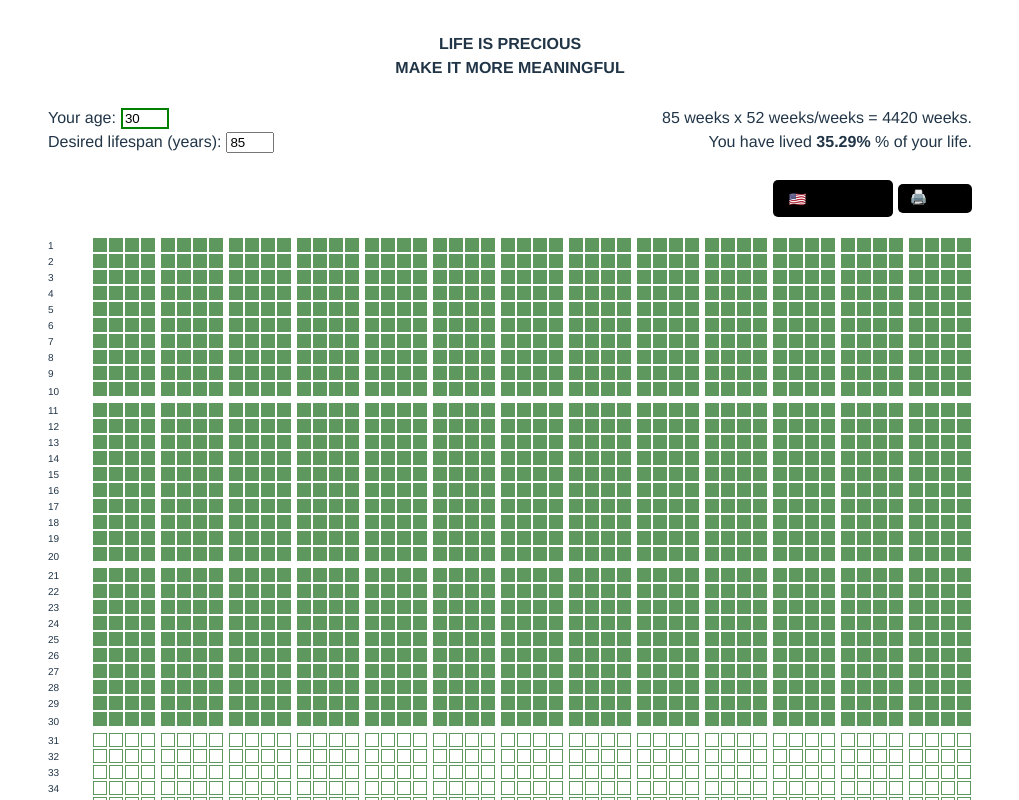
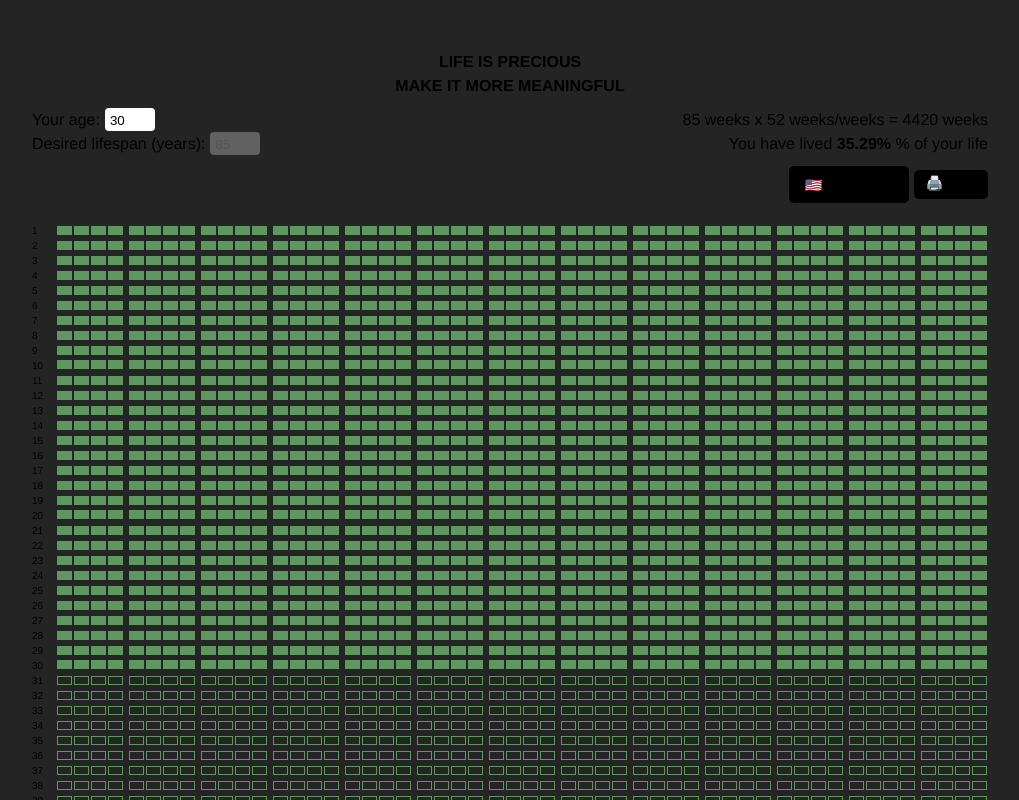
Before and after one commit to michaelwybraniec/life-is-precious, a Vue app: page / in a window 1280 px wide. Shown: the top 800 px of the page, without its empty margins (130-1149 px from the left). Built offline with nearby package versions, Linux system fonts and the light colour scheme.

Commit message:
fix: i18n t issue and prettier

```diff
--- a/package.json
+++ b/package.json
@@ -6,7 +6,9 @@
   "scripts": {
     "dev": "vite",
     "build": "vue-tsc && vite build",
-    "preview": "vite preview"
+    "preview": "vite preview",
+    "format": "prettier --write .",
+    "format:check": "prettier --check ."
   },
   "dependencies": {
     "vue": "^3.4.15",
@@ -14,6 +16,7 @@
   },
   "devDependencies": {
     "@vitejs/plugin-vue": "^4.6.2",
+    "prettier": "3.3.1",
     "typescript": "^5.2.2",
     "vite": "^5.0.13",
     "vue-tsc": "^1.8.27"
--- a/src/components/LifeIsPrecious.vue
+++ b/src/components/LifeIsPrecious.vue
@@ -1,48 +1,79 @@
 <template>
-  <div class="center">
+  <div id="banner">
     <b>{{ $t('lifeIsPrecious') }}</b
     ><br />
     <b>{{ $t('makeItMoreMeaningful') }}</b>
   </div>
   <div id="header-container">
     <div class="left">
-      <label for="age" class="hide-while-printing">{{ $t('yourAge') }}</label>
+      <div class="hide-for-printing">
+        <label
+          for="desiredAge"
+          class="hide-for-printing"
+          >{{ $t('yourAge') }}</label
+        >
         <input
           type="number"
-        id="age"
-        v-model.number="myLife.age"
-        max="110"
-        class="hide-while-printing"
-        style="width: 40px; margin-left: 5px; border: 2px solid green"
+          id="desiredAge"
+          v-model.number="myLife.desiredAge"
+          :min="minAge"
+          :max="maxAge"
+          @input="validateDesiredAge"
+          class="hide-for-printing"
+          style="
+            width: 40px;
+            margin-left: 5px;
+            border: 0px;
+            border-radius: 4px;
+            padding: 5px;
+            padding-bottom: 3px;
+          "
         />
-      <br class="hide-while-printing" />
+      </div>
+      <div>
         <label for="lifespan">{{ $t('desiredLifespan') }}</label>
-
         <input
           type="number"
           id="lifespan"
           v-model.number="myLife.desiredLifeSpan"
-        max="110"
-        style="width: 40px; margin-left: 5px"
+          :min="minLifeSpan"
+          :max="maxLifeSpan"
+          @input="validateLifeSpan"
+          disabled
+          style="
+            width: 40px;
+            margin-left: 5px;
+            border: 0px;
+            border-radius: 4px;
+            padding: 5px;
+            padding-bottom: 3px;
+          "
         />
       </div>
-
-    <div class="right">
-      <p>
-        {{ myLife.desiredLifeSpan }} {{ $t('weeks') }} x {{ weeksPerYear }}
-        {{ $t('weeks') }}/{{ $t('weeks') }} = {{ totalWeeksOfLife }}
-        {{ $t('weeks') }}.<br class="hide-while-printing" />
-        <span class="hide-while-printing">
-          {{ $t('youHaveLived') }} <b>{{ lifePercentage.toFixed(2) }}%</b>
-          {{ $t('percentOfYourLife') }}
-        </span>
+      <div v-if="inputWarning">
+        <p class="warning">
+          {{ $t('inputWarning') }}
         </p>
       </div>
     </div>
+    <div class="right">
+      <div>
+        {{ myLife.desiredLifeSpan }} {{ $t('weeks') }} x {{ weeksPerYear }}
+        {{ $t('weeks') }}/{{ $t('weeks') }} = {{ totalWeeksOfLife }}
+        {{ $t('weeks') }}
+      </div>
+      <div class="hide-for-printing">
+        {{ $t('youHaveLived') }} <b>{{ lifePercentage.toFixed(2) }}%</b>
+        {{ $t('percentOfYourLife') }}
+      </div>
+    </div>
+  </div>
   <div id="tools-container">
-
-    <div class="language-selector  hide-while-printing">
-      <select v-model="currentLocale" @change="changeLanguage">
+    <div class="language-selector hide-for-printing">
+      <select
+        v-model="currentLocale"
+        @change="changeLanguage"
+      >
         <option value="en">🇺🇸 English</option>
         <option value="pl">🇵🇱 Polski</option>
         <option value="es">🇪🇸 Español</option>
@@ -50,54 +81,70 @@
         <option value="hi">🇮🇳 हिंदी</option>
       </select>
     </div>
-    <button @click="printPage" class="hide-while-printing print-button">
+    <button
+      @click="printPage"
+      class="hide-for-printing print-button"
+    >
       🖨️ Print
     </button>
   </div>
   <div id="squares-container">
-    <div v-for="(chunk, row) in weeksChunks" :key="row" class="row">
+    <div
+      v-for="(chunk, row) in weeksChunks"
+      :key="row"
+      class="row"
+    >
       <div class="row-number">{{ row + 1 }}</div>
-      <div class="week-boxes" :class="{ 'tenth-chunk': (row + 1) % 10 === 0 }">
+      <div
+        class="week-boxes"
+        :class="{ 'tenth-chunk': (row + 1) % 10 === 0 }"
+      >
         <div
           v-for="(week, index) in chunk"
           :key="week"
           class="week-box"
           :class="{
-            checked: week <= myLife.age * weeksPerYear,
-            unchecked: week > myLife.age * weeksPerYear,
+            checked: week <= myLife.desiredAge * weeksPerYear,
+            unchecked: week > myLife.desiredAge * weeksPerYear,
             'extra-margin': index % 4 === 0,
           }"
         ></div>
       </div>
     </div>
   </div>
-  <footer class="footer-quote">"{{ $t('lifeIsNow') }}"</footer>
+  <footer class="footer-quote">{{ $t('lifeIsNow') }}</footer>
 </template>
 
 <script setup lang="ts">
-import { computed, ref, Ref, watch } from 'vue'
+import { computed, ref, Ref } from 'vue'
 import { useI18n } from 'vue-i18n'
-
 interface LifeData {
-  age: number
+  desiredAge: number
   desiredLifeSpan: number
 }
 
+// VARIABLES
 const myLife: Ref<LifeData> = ref({
-  age: 30,
+  desiredAge: 30,
   desiredLifeSpan: 85,
 })
+const weeksPerYear: number = 52
+const minLifeSpan: number = 0
+const maxLifeSpan: number = 85
+const minAge: number = 0
+const maxAge: number = 85
+const inputWarning = ref(false)
+const { locale } = useI18n()
+const currentLocale = ref(locale.value)
 
-const weeksPerYear: number = 52
-
+// FUNCTIONS
 const totalWeeksOfLife = computed(
-  () => weeksPerYear * myLife.value.desiredLifeSpan
+  () => weeksPerYear * myLife.value.desiredLifeSpan,
 )
-
 const weeksChunks = computed(() => {
   const weeks: number[] = Array.from(
     { length: totalWeeksOfLife.value },
-    (_, i) => i + 1
+    (_, i) => i + 1,
   )
   const chunks: number[][] = []
   for (let i = 0; i < weeks.length; i += weeksPerYear) {
@@ -105,181 +152,88 @@ const weeksChunks = computed(() => {
   }
   return chunks
 })
+const lifePercentage = computed(() => {
+  return (myLife.value.desiredAge / myLife.value.desiredLifeSpan) * 100
+})
+const printPage = () => window.print()
+const changeLanguage = () => (locale.value = currentLocale.value)
 
-const lifePercentage = computed(() => {
-  return (myLife.value.age / myLife.value.desiredLifeSpan) * 100
-})
+const isBetween = (value: number, min: number, max: number) => {
+  return value >= min && value <= max
+}
 
-// Watcher to enforce the maximum lifespan
-watch(
-  () => myLife.value.desiredLifeSpan,
-  (newLifeSpan) => {
-    if (newLifeSpan > 110) {
-      myLife.value.desiredLifeSpan = 110
+const validateDesiredAge = (event: Event) => {
+  const target = event.target as HTMLInputElement
+  const value = parseInt(target.value, 10)
+  if (!isBetween(value, minAge, maxAge)) {
+    inputWarning.value = true
+    if (value < minAge) myLife.value.desiredAge = minAge
+    else if (value > maxAge) myLife.value.desiredAge = maxAge
+    else if (isNaN(value)) myLife.value.desiredAge = minAge
+  } else {
+    inputWarning.value = false
+    myLife.value.desiredAge = value
+    // Age cannot be higher than desired lifespan
+    if (myLife.value.desiredLifeSpan < value) {
+      myLife.value.desiredLifeSpan = value
     }
   }
-)
+}
 
-// Watcher to enforce the maximum age input
-watch(
-  () => myLife.value.age,
-  (newAge) => {
-    if (newAge > 85) {
-      myLife.value.age = 85
+const validateLifeSpan = (event: Event) => {
+  const target = event.target as HTMLInputElement
+  const value = parseInt(target.value, 10)
+  if (!isBetween(value, minLifeSpan, maxLifeSpan)) {
+    console.log(value)
+    inputWarning.value = true
+    if (value < minLifeSpan) myLife.value.desiredLifeSpan = minLifeSpan
+    else if (isNaN(value)) myLife.value.desiredLifeSpan = minLifeSpan
+    else if (value > maxLifeSpan) myLife.value.desiredLifeSpan = maxLifeSpan
+  } else {
+    inputWarning.value = false
+    myLife.value.desiredLifeSpan = value
+    // Desired lifespan cannot be shorter than age
+    if (myLife.value.desiredLifeSpan < myLife.value.desiredAge) {
+      myLife.value.desiredAge = 0
     }
   }
-)
-
-function printPage() {
-  window.print()
-}
-
-const { t, locale } = useI18n()
-const currentLocale = ref(locale.value)
-
-function changeLanguage() {
-  locale.value = currentLocale.value
 }
 </script>
 
 <style scoped>
-@media (max-width: 768px) {
-  #header-container {
-    flex-direction: column;
-    text-align: center;
-    max-width: 100%; /* Allow full width on smaller screens */
+body {
+  margin: 0;
+  padding: 0;
+  box-sizing: border-box;
 }
 
-  .left,
-  .center,
-  .right {
-    flex: 1 0 100%;
+#app {
+  position: sticky;
+  top: 0;
+  z-index: 1000;
+  background: white;
+}
+#banner {
+  margin-top: 50px;
   text-align: center;
   width: 100%; /* Full width for mobile */
 }
-
-  .week-boxes {
-    justify-content: center;
-  }
-}
-
-
-.print-button {
-  padding: 5px 12px 8px;
-  margin-left: 5px;
-  font-size: 14px;
-  border-radius: 5px;
-  border: solid 0px grey;
-  cursor: pointer;
-  background-color: black;
-}
-
-.language-selector {
-  padding: 7px 12px;
-  margin-left: 5px;
-  font-size: 14px;
-  border-radius: 5px;
-  border: solid 0px grey;
-  cursor: pointer;
-  background-color: black;
-}
-
-.language-selector select {
-  padding-top: 3px;
-  font-size: 14px;
-  border-radius: 5px;
-  border: solid 0px grey;
-  cursor: pointer;
-  background-color: black;
-}
-
 #header-container {
   display: flex;
   justify-content: space-between;
-  align-items: center;
   padding: 10px 0;
   max-width: 1200px; /* Set a max-width for larger screens */
   margin: 0 auto; /* Center align the container */
 }
-
-#tools-container {
-  display: flex;
-  justify-content: flex-end;
-  align-items: center;
-}
-
-.left {
-  min-width: 180px; /* Prevents columns from becoming too narrow */
-  flex: 1;
-  text-align: left;
-}
-
-.center {
-  min-width: 180px; /* Prevents columns from becoming too narrow */
-  flex: 1;
-}
-
-
-.right {
-  min-width: 180px; /* Prevents columns from becoming too narrow */
-  flex: 1;
-  text-align: right;
-}
-
-.left input,
-.right input,
-.left label,
-.right label {
-  width: 100%; /* Ensures inputs and labels do not overflow their containers */
-}
-
-.center {
-  flex: 1;
-  text-align: center;
-}
-
-.right {
-  display: flex;
-  flex-direction: column;
-  align-items: flex-end;
-}
-
 #squares-container {
   margin-top: 20px;
   display: flex;
   flex-direction: column;
 }
-.row {
+#tools-container {
   display: flex;
+  justify-content: flex-end;
   align-items: center;
-}
-.row-number {
-  width: 30px;
-  text-align: left;
-  margin-right: 10px;
-  font-size: 10px;
-}
-
-.week-boxes {
-  display: flex;
-}
-.tenth-chunk {
-  margin-bottom: 5px; /* Apply additional left margin for every 4th chunk */
-}
-.week-box {
-  width: 12px;
-  height: 12px;
-  margin: 1px;
-  border: 1px solid #5f985e;
-}
-.week-box.checked {
-  background-color: #5f985e;
-}
-.week-box.extra-margin {
-  margin-left: 5px;
-}
-input[type='checkbox'] {
-  display: none; /* Hide the actual squares-container */
 }
 @media print {
   @page {
@@ -291,8 +245,14 @@ input[type='checkbox'] {
     transform-origin: top left;
     width: 125%;
   }
-  .hide-while-printing {
+  .hide-for-printing {
     display: none;
+  }
+  .tenth-chunk {
+    margin-bottom: 2px !important; /* Apply additional left margin for every 4th chunk */
+  }
+  #header-container {
+    margin-top: 30px;
   }
   .week-box,
   .week-box.checked {
@@ -305,10 +265,79 @@ input[type='checkbox'] {
     background-color: white !important; /* Force background color for unchecked boxes */
   }
 }
-
+.print-button {
+  padding: 5px 12px 8px;
+  margin-left: 5px;
+  font-size: 14px;
+  border-radius: 5px;
+  border: solid 0px grey;
+  cursor: pointer;
+  background-color: black;
+}
+.language-selector {
+  padding: 7px 12px;
+  margin-left: 5px;
+  font-size: 14px;
+  border-radius: 5px;
+  border: solid 0px grey;
+  cursor: pointer;
+  background-color: black;
+}
+.language-selector select {
+  padding-top: 3px;
+  font-size: 14px;
+  border-radius: 5px;
+  border: solid 0px grey;
+  cursor: pointer;
+  background-color: black;
+}
+.warning {
+  color: rgb(255, 232, 82);
+  font-size: 15px;
+  margin: 0px;
+  margin-top: 4px;
+}
+.left {
+  flex: 1;
+  text-align: left;
+}
+.right {
+  flex: 1;
+  text-align: right;
+}
+.row {
+  display: flex;
+  align-items: center;
+}
+.row-number {
+  width: 10px;
+  text-align: left;
+  margin-right: 10px;
+  font-size: 10px;
+}
+.week-boxes {
+  display: flex;
+}
+.tenth-chunk {
+  margin-bottom: 2px; /* Apply additional left margin for every 4th chunk */
+}
+.week-box {
+  width: 13px;
+  height: 7px;
+  margin: 1px;
+  /* padding-left: 2px; */
+  border: 1px solid #5f985e;
+}
+.week-box.checked {
+  background-color: #5f985e;
+}
+.week-box.extra-margin {
+  margin-left: 5px;
+}
 .footer-quote {
   text-align: center;
   padding-top: 10px;
+  padding-bottom: 0px;
   font-size: 10px;
 }
 </style>
--- a/src/i18n.ts
+++ b/src/i18n.ts
@@ -1,64 +1,71 @@
 // src/i18n.js
-import { createI18n } from 'vue-i18n';
+import { createI18n } from 'vue-i18n'
 
 const messages = {
   en: {
-    yourAge: "Your age:",
-    desiredLifespan: "Desired lifespan (years):",
-    lifeIsPrecious: "LIFE IS PRECIOUS",
-    makeItMoreMeaningful: "MAKE IT MORE MEANINGFUL",
-    weeks: "weeks",
-    youHaveLived: "You have lived",
-    percentOfYourLife: "% of your life.",
-    lifeIsNow: "LIFE IS NOW / All rights reserved by ONE-FRONT."
+    yourAge: 'Your age:',
+    desiredLifespan: 'Desired lifespan (years):',
+    lifeIsPrecious: 'LIFE IS PRECIOUS',
+    makeItMoreMeaningful: 'MAKE IT MORE MEANINGFUL',
+    weeks: 'weeks',
+    youHaveLived: 'You have lived',
+    percentOfYourLife: '% of your life',
+    lifeIsNow: 'LIFE IS NOW / All rights reserved by ONE-FRONT.',
+    inputWarning: 'Choose a number from 0 to 85 please 😊',
   },
   pl: {
-    yourAge: "Twój wiek:",
-    desiredLifespan: "Pożądana długość życia (lata):",
-    lifeIsPrecious: "ŻYCIE JEST CENNE",
-    makeItMoreMeaningful: "UCZYŃ JE BARDZIEJ ZNACZĄCYM",
-    weeks: "tygodni",
-    youHaveLived: "Przeżyłeś",
-    percentOfYourLife: "% swojego życia.",
-    lifeIsNow: "ŻYCIE JEST TERAZ / Wszystkie prawa zastrzeżone przez ONE-FRONT."
+    yourAge: 'Twój wiek:',
+    desiredLifespan: 'Pożądana długość życia (lata):',
+    lifeIsPrecious: 'ŻYCIE JEST CENNE',
+    makeItMoreMeaningful: 'UCZYŃ JE BARDZIEJ ZNACZĄCYM',
+    weeks: 'tygodni',
+    youHaveLived: 'Przeżyłeś',
+    percentOfYourLife: '% swojego życia',
+    lifeIsNow:
+      'ŻYCIE JEST TERAZ / Wszystkie prawa zastrzeżone przez ONE-FRONT.',
+    inputWarning: 'Proszę wybrać liczbę od 0 do 85 😊',
   },
   es: {
-    yourAge: "Tu edad:",
-    desiredLifespan: "Duración de vida deseada (años):",
-    lifeIsPrecious: "LA VIDA ES PRECIOSA",
-    makeItMoreMeaningful: "HAZLA MÁS SIGNIFICATIVA",
-    weeks: "semanas",
-    youHaveLived: "Has vivido",
-    percentOfYourLife: "% de tu vida.",
-    lifeIsNow: "LA VIDA ES AHORA / Todos los derechos reservados por ONE-FRONT."
+    yourAge: 'Tu edad:',
+    desiredLifespan: 'Duración de vida deseada (años):',
+    lifeIsPrecious: 'LA VIDA ES PRECIOSA',
+    makeItMoreMeaningful: 'HAZLA MÁS SIGNIFICATIVA',
+    weeks: 'semanas',
+    youHaveLived: 'Has vivido',
+    percentOfYourLife: '% de tu vida',
+    lifeIsNow:
+      'LA VIDA ES AHORA / Todos los derechos reservados por ONE-FRONT.',
+    inputWarning: 'Elija un número del 0 al 85, por favor 😊',
   },
   fr: {
-    yourAge: "Votre âge:",
-    desiredLifespan: "Durée de vie souhaitée (années):",
-    lifeIsPrecious: "LA VIE EST PRÉCIEUSE",
-    makeItMoreMeaningful: "RENDEZ-LA PLUS SIGNIFICATIVE",
-    weeks: "semaines",
-    youHaveLived: "Vous avez vécu",
-    percentOfYourLife: "% de votre vie.",
-    lifeIsNow: "LA VIE C'EST MAINTENANT / Tous droits réservés par ONE-FRONT."
+    yourAge: 'Votre âge:',
+    desiredLifespan: 'Durée de vie souhaitée (années):',
+    lifeIsPrecious: 'LA VIE EST PRÉCIEUSE',
+    makeItMoreMeaningful: 'RENDEZ-LA PLUS SIGNIFICATIVE',
+    weeks: 'semaines',
+    youHaveLived: 'Vous avez vécu',
+    percentOfYourLife: '% de votre vie',
+    lifeIsNow: "LA VIE C'EST MAINTENANT / Tous droits réservés par ONE-FRONT.",
+    inputWarning: "Choisissez un nombre de 0 à 85, s'il vous plaît 😊",
   },
   hi: {
-    yourAge: "आपकी उम्र:",
-    desiredLifespan: "वांछित आयु (वर्ष):",
-    lifeIsPrecious: "जीवन अनमोल है",
-    makeItMoreMeaningful: "\इसे और अधिक सार्थक बनाएं",
-    weeks: "सप्ताह",
-    youHaveLived: "आपने अपने जीवन का",
-    percentOfYourLife: "% हिस्सा जी लिया है।",
-    lifeIsNow: "जीवन अभी है / सभी अधिकार ONE-FRONT द्वारा सुरक्षित हैं।"
-  }
-};
+    yourAge: 'आपकी उम्र:',
+    desiredLifespan: 'वांछित आयु (वर्ष):',
+    lifeIsPrecious: 'जीवन अनमोल है',
+    makeItMoreMeaningful: 'इसे और अधिक सार्थक बनाएं',
+    weeks: 'सप्ताह',
+    youHaveLived: 'आपने अपने जीवन का',
+    percentOfYourLife: '% हिस्सा जी लिया है।',
+    lifeIsNow: 'जीवन अभी है / सभी अधिकार ONE-FRONT द्वारा सुरक्षित हैं।',
+    inputWarning: 'कृपया 0 से 85 तक कोई संख्या चुनें 😊',
+  },
+}
 
 const i18n = createI18n({
   legacy: false,
   locale: 'en', // default locale
   fallbackLocale: 'en', // fallback locale
   messages, // set locale messages
-});
+})
 
-export default i18n;
+export default i18n
--- a/src/style.css
+++ b/src/style.css
@@ -4,7 +4,6 @@
   font-weight: 400;
 
   color-scheme: light dark;
-  color: rgba(255, 255, 255, 0.87);
   background-color: #242424;
 
   font-synthesis: none;
@@ -13,67 +12,29 @@
   -moz-osx-font-smoothing: grayscale;
 }
 
-a {
-  font-weight: 500;
-  color: #646cff;
-  text-decoration: inherit;
-}
-a:hover {
-  color: #535bf2;
-}
-
 body {
   margin: 0;
   display: flex;
   place-items: center;
   min-width: 320px;
   min-height: 100vh;
-}
-
-h1 {
-  font-size: 3.2em;
-  line-height: 1.1;
-}
-
-button {
-  border-radius: 8px;
-  border: 1px solid transparent;
-  padding: 0.6em 1.2em;
-  font-size: 1em;
-  font-weight: 500;
-  font-family: inherit;
-  background-color: #1a1a1a;
-  cursor: pointer;
-  transition: border-color 0.25s;
-}
-button:hover {
-  border-color: #646cff;
-}
-button:focus,
-button:focus-visible {
-  outline: 4px auto -webkit-focus-ring-color;
-}
-
-.card {
-  padding: 2em;
+  padding: 0;
+  box-sizing: border-box;
 }
 
 #app {
+  position: sticky;
+  top: 0;
+  z-index: 1000;
   max-width: 1280px;
+  min-width: 904px;
   margin: 0 auto;
   padding: 2rem;
   text-align: center;
 }
 
-@media (prefers-color-scheme: light) {
-  :root {
-    color: #213547;
-    background-color: #ffffff;
-  }
-  a:hover {
-    color: #747bff;
-  }
-  button {
-    background-color: #f9f9f9;
-  }
+html,
+body,
+#app {
+  height: 100%;
 }
```
Also changed, not shown: index.html (+13 -3 lines), 2 other files (tests, documents, lock files or other folders). Lines whose indentation alone changed are shown as unchanged.
